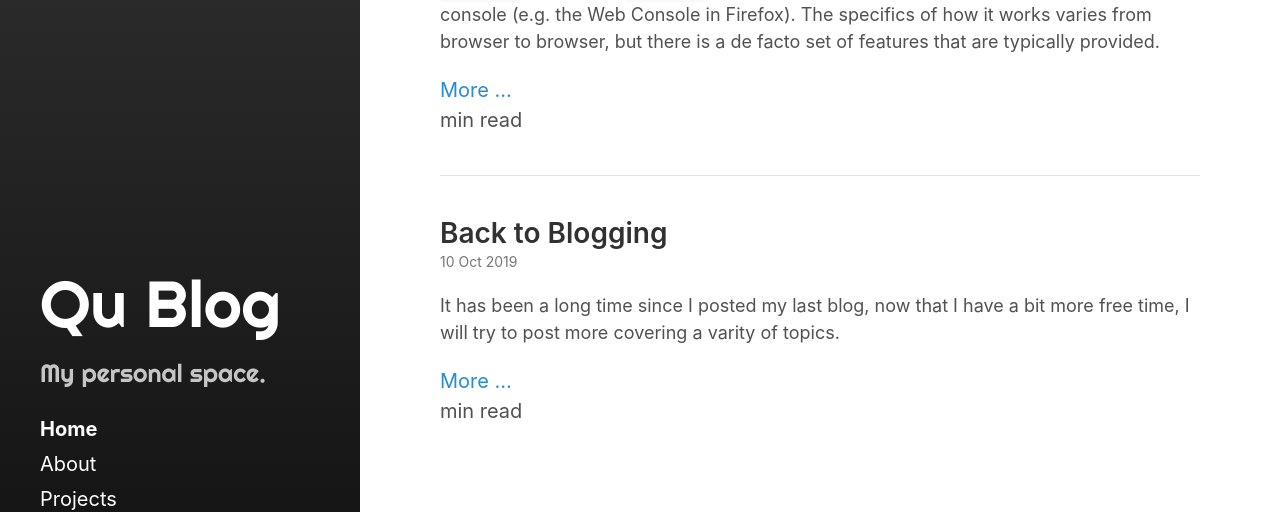
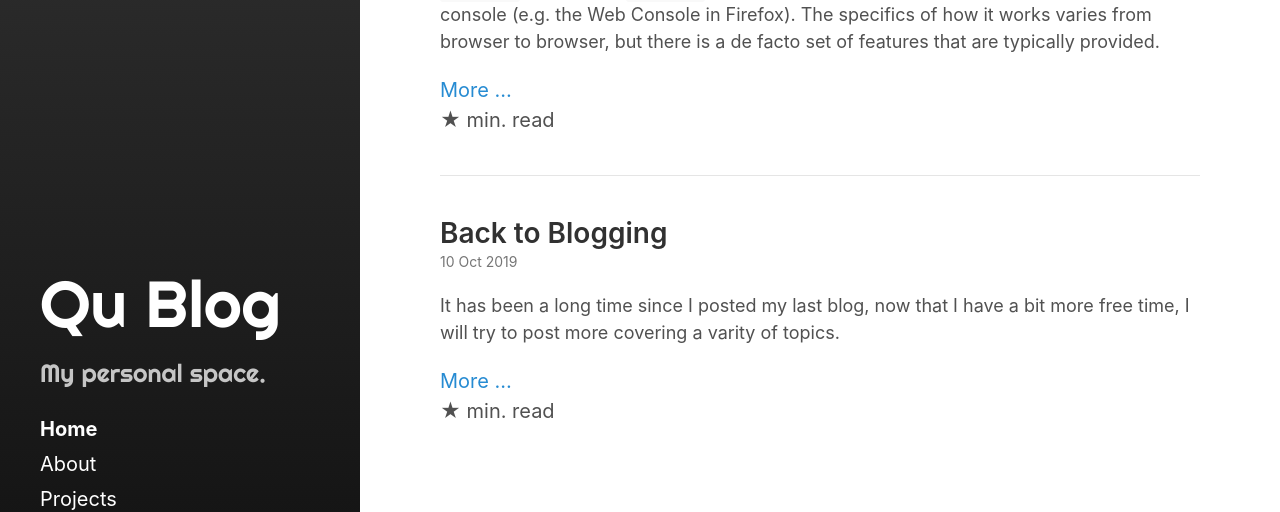
Before and after one commit to yiqu/yiqu.github.io, a Jekyll site: the page built from index.html, in a window 1280 px wide. Shown: the part 209-721 px from the top of the page. Built offline with Jekyll 4.4.1, drawn with Linux system fonts in a browser that asks for light colours; some web fonts are replaced; the list of posts is cut into pages by our own code.

Commit message:
Update read-time.html

```diff
--- a/_includes/read-time.html
+++ b/_includes/read-time.html
@@ -1,3 +1,3 @@
 <div class="post-read-time">
-  <span class="post-date">{{ include.post.readTime | date_to_string }} min read</span>
+  <span class="post-date">★ {{ include.post.readTime | date_to_string }} min. read</span>
 </div>
```
